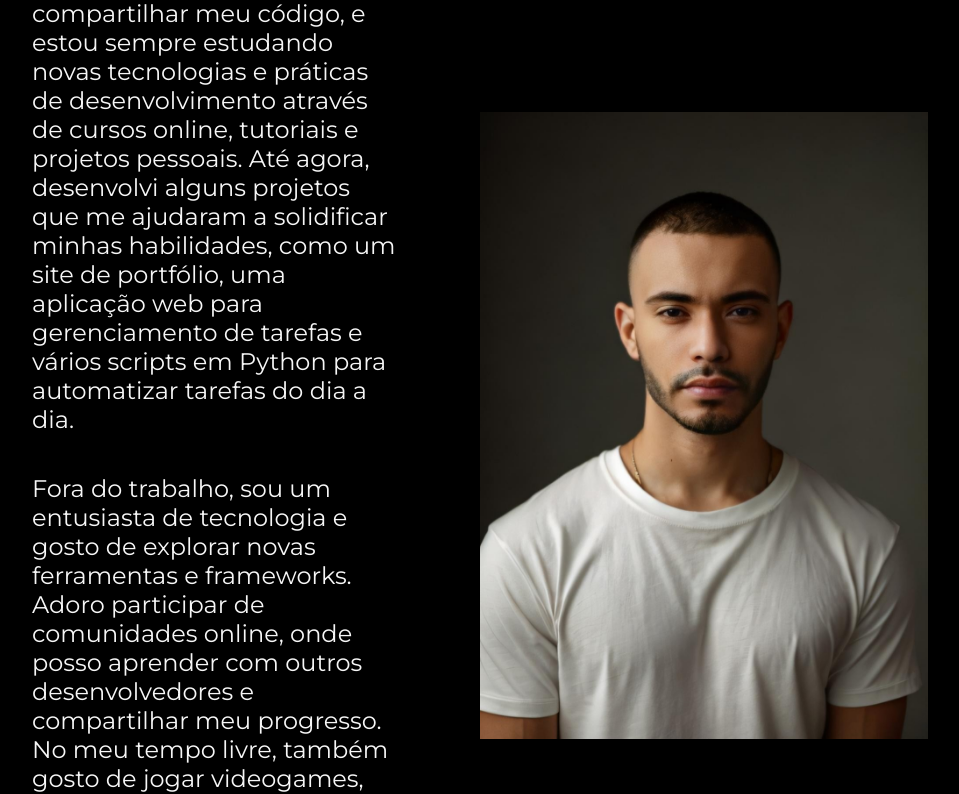
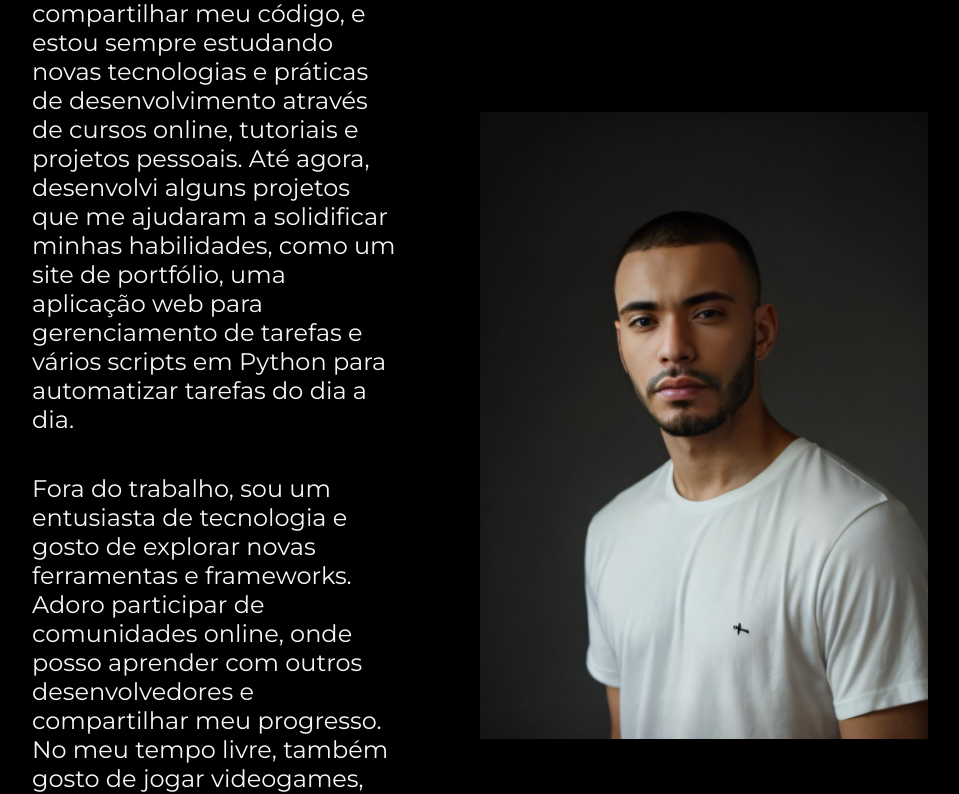
Before and after one commit to VDiasDev/portf-lio, a plain HTML site: page about.html in a window 1280 px wide. Shown: the part 733-1527 px from the top of the page, without its empty margins (160-1119 px from the left). Drawn offline with nearby package versions, Linux system fonts and the light colour scheme.

Commit message:
Atualização das fotos

```diff
--- a/about.html
+++ b/about.html
@@ -20,7 +20,7 @@
             <p class="apresentacao__conteudo__texto">Olá! Meu nome é Victor Dias e sou um programador iniciante com uma grande paixão por tecnologia e desenvolvimento de software. Estou no início da minha jornada na programação, mas sou dedicado, curioso e sempre em busca de aprender e me aperfeiçoar. Tenho conhecimento básico em HTML, CSS, JavaScript e Python, e aprendi a criar sites simples e responsivos, além de estar constantemente aprimorando minhas habilidades em frameworks como React. Também uso Git e GitHub para controlar e compartilhar meu código, e estou sempre estudando novas tecnologias e práticas de desenvolvimento através de cursos online, tutoriais e projetos pessoais. Até agora, desenvolvi alguns projetos que me ajudaram a solidificar minhas habilidades, como um site de portfólio, uma aplicação web para gerenciamento de tarefas e vários scripts em Python para automatizar tarefas do dia a dia.</p>
             <p class="apresentacao__conteudo__texto">Fora do trabalho, sou um entusiasta de tecnologia e gosto de explorar novas ferramentas e frameworks. Adoro participar de comunidades online, onde posso aprender com outros desenvolvedores e compartilhar meu progresso. No meu tempo livre, também gosto de jogar videogames, ler livros sobre ciência e tecnologia, e assistir a tutoriais de programação. Meu objetivo é me tornar um desenvolvedor full-stack, capaz de criar aplicações web completas e robustas. Estou aberto a oportunidades de estágio ou posições de nível inicial, onde posso aplicar minhas habilidades e aprender com desenvolvedores mais experientes. Uma curiosidade sobre mim é que meu interesse por programação começou quando cirei meu primeiro jogo simples usando uma linguagem de programação chamada GML (GameMaker Language). Desde então, tenho me dedicado a aprender e crescer como programador.</p>
         </section>
-        <img class="apresentacao__imagem" src="/img/foto_minha.jpg" alt="Foto de Victor Dias">
+        <img class="apresentacao__imagem" src="/img/foto_minha_2.jpg" alt="Foto de Victor Dias">
     </main>
     <footer class="rodape-texto">
         <p>Desenvolvido por Victor Dias</p>
```
Also changed, not shown: img/foto_minha_2.jpg (added).
